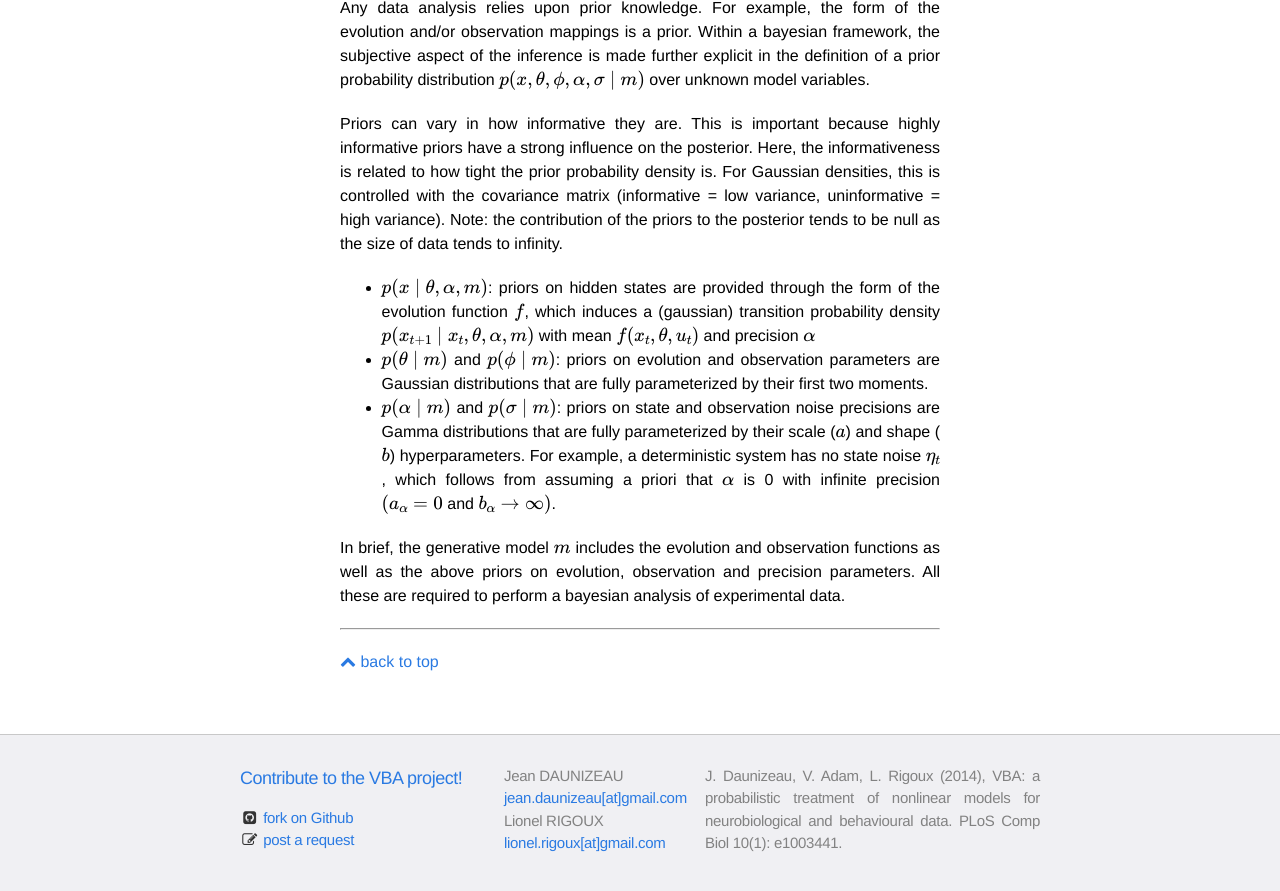
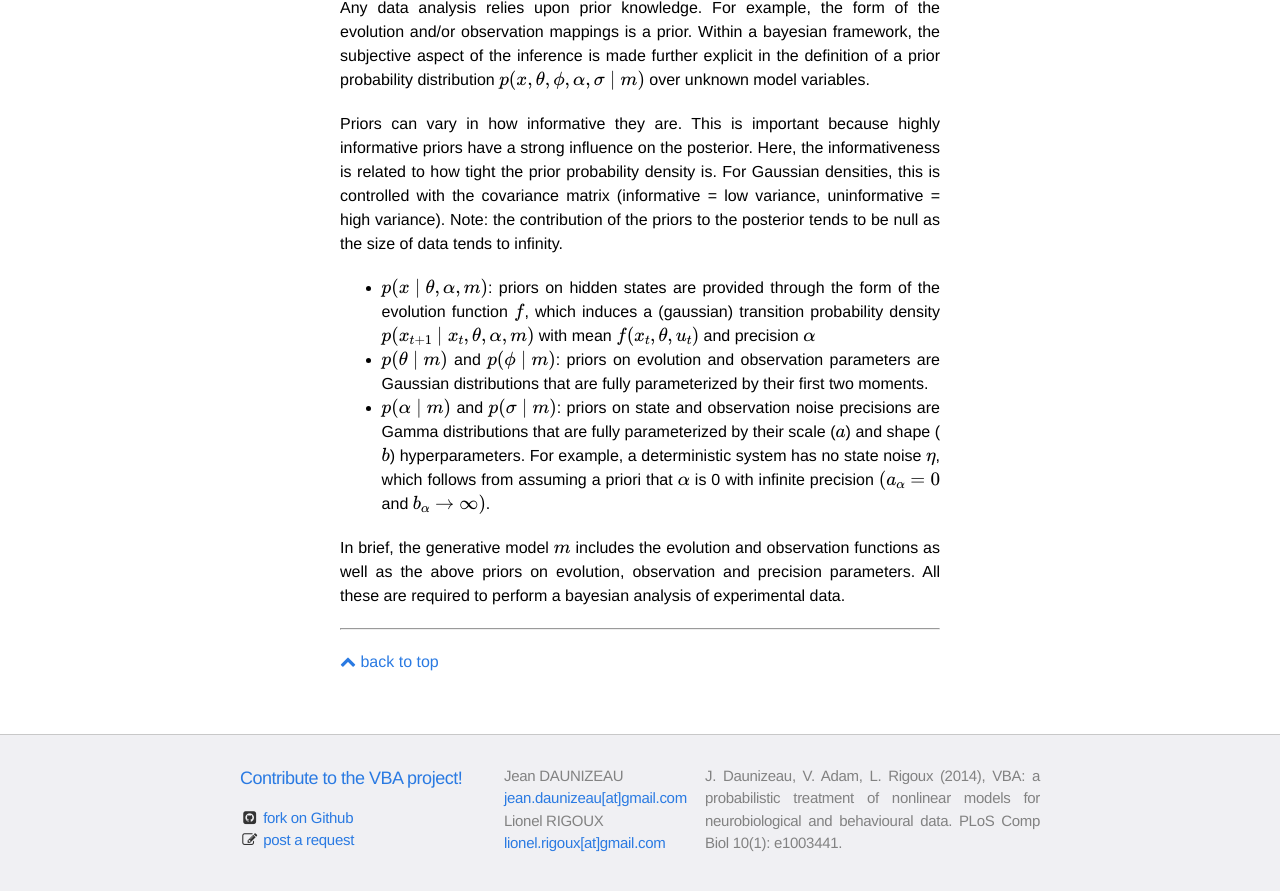
Before and after one commit to MBB-team/VBA-toolbox, a Jekyll site: the page built from _wiki/Structure-of-VBA's-generative-model.md, in a window 1280 px wide and 900 px high, scrolled down 4108 px. Shown: the top 891 px of the window. Built offline with Jekyll 4.4.1, drawn with Linux system fonts in a browser that asks for light colours; nearby versions of some CDN libraries; formulas are drawn with MathJax 3.

Commit message:
Update Structure-of-VBA's-generative-model.md

```diff
--- a/_wiki/Structure-of-VBA's-generative-model.md
+++ b/_wiki/Structure-of-VBA's-generative-model.md
@@ -88,6 +88,6 @@
 
 - $$p(\theta\mid m)$$ and $$p(\phi\mid m)$$: priors on evolution and observation parameters are Gaussian distributions that are fully parameterized by their first two moments.
 
-- $$p(\alpha\mid m)$$ and $$p(\sigma\mid m)$$: priors on state and observation noise precisions are Gamma distributions that are fully parameterized by their scale ($$a$$) and shape ($$b$$) hyperparameters. For example, a deterministic system has no state noise $$\eta_t$$, which follows from assuming a priori that $$\alpha$$ is 0 with infinite precision $$(a_{\alpha}=0$$ and $$b_{\alpha}\rightarrow  \infty)$$.
+- $$p(\alpha\mid m)$$ and $$p(\sigma\mid m)$$: priors on state and observation noise precisions are Gamma distributions that are fully parameterized by their scale ($$a$$) and shape ($$b$$) hyperparameters. For example, a deterministic system has no state noise $$\eta$$, which follows from assuming a priori that $$\alpha$$ is 0 with infinite precision $$(a_{\alpha}=0$$ and $$b_{\alpha}\rightarrow  \infty)$$.
 
 In brief, the generative model $$m$$ includes the evolution and observation functions as well as the above priors on evolution, observation and precision parameters. All these are required to perform a bayesian analysis of experimental data.
```
